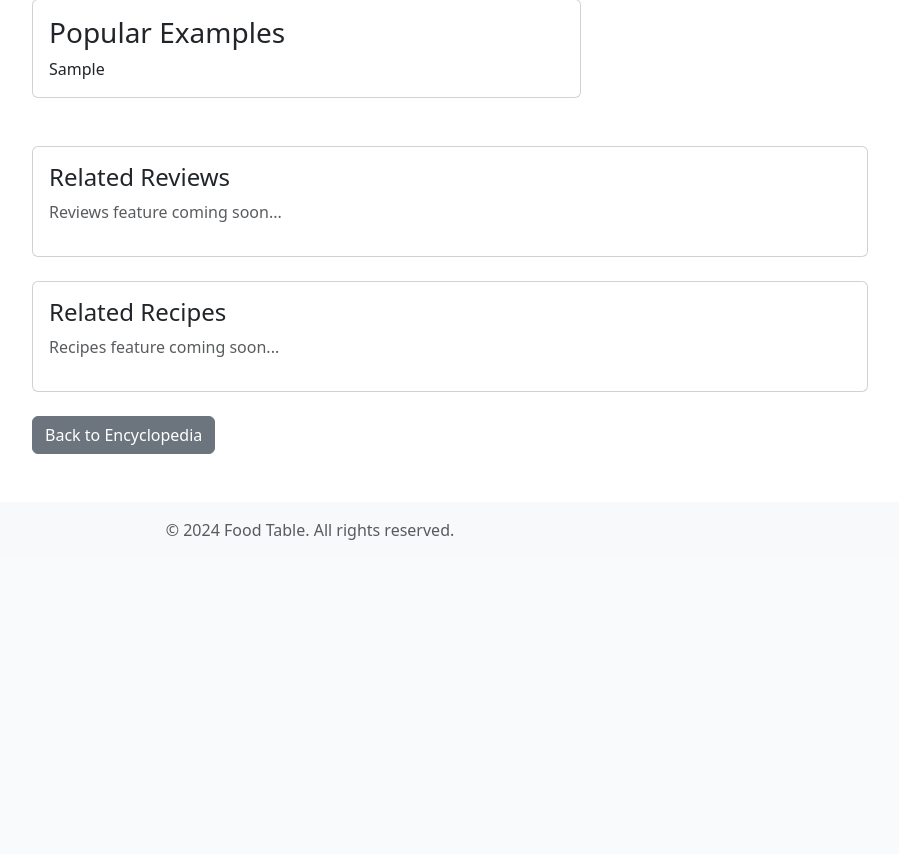
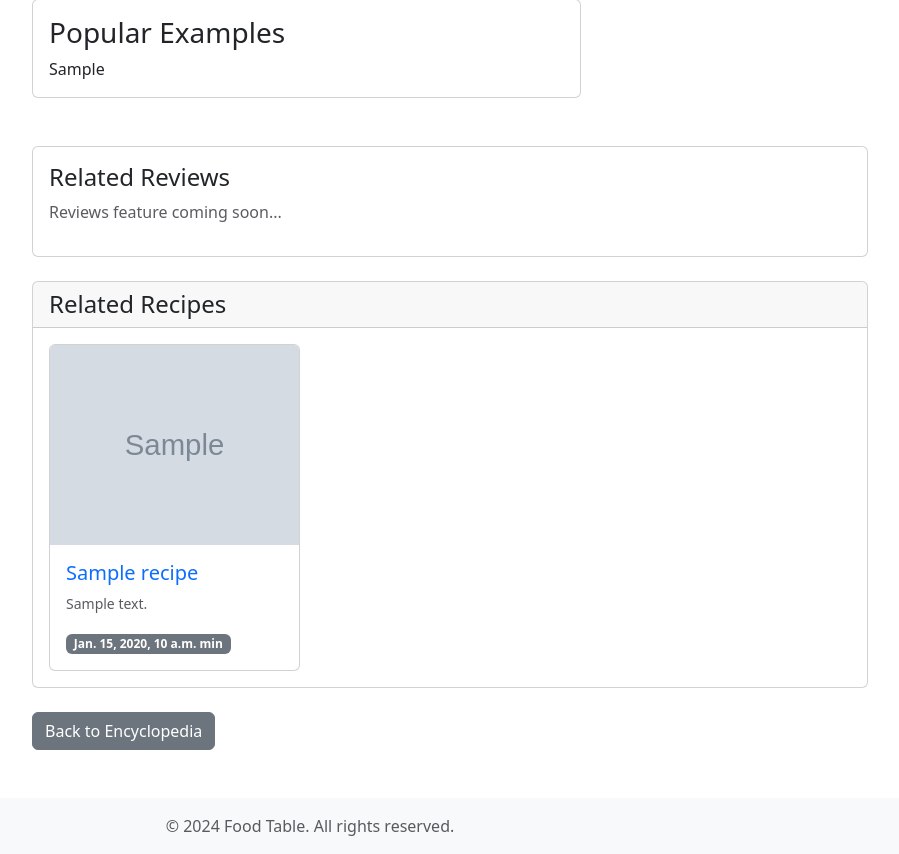
Before and after one commit to beeckusu/food-table, a Django app: template templates/encyclopedia/detail.html in a window 1280 px wide. Shown: the part 903-1757 px from the top of the page, without its empty margins (330-1229 px from the left). Before the commit the page ends 1443 px from the top, so only its background shows below. Run offline with Django 5.2, Linux system fonts and the light colour scheme; tables that the repository leaves empty hold one stand-in row (values such as "Sample post"); the template is opened without the code that fills it: values that come from a table or form of the project are taken from there, most other values are stand-ins (such as "Sample title", 1, 10 or a date in 2020); grey boxes marked "Sample" are stand-in pictures; data that the repository does not hold is empty.

Commit message:
FT-87: Add related recipes to encyclopedia pages
Display recipes linked to encyclopedia entries with
card-based layout showing images, descriptions, and key
metadata. Use prefetched queries for optimal performance.

🤖 Generated with [Claude Code](https://claude.com/claude-code)

Co-Authored-By: Claude <noreply@anthropic.com>

```diff
--- a/content/views/encyclopedia_create_api.py
+++ b/content/views/encyclopedia_create_api.py
@@ -31,6 +31,10 @@ class EncyclopediaCreateApiView(View):
             "description": str (required),
             "cuisine_type": str (optional),
             "dish_category": str (optional),
+            "region": str (optional),
+            "cultural_significance": str (optional),
+            "popular_examples": str (optional),
+            "history": str (optional),
             "parent_id": int (optional),
             "dish_id": int (optional - if provided, links the dish to the entry)
         }
--- a/content/views/encyclopedia_detail.py
+++ b/content/views/encyclopedia_detail.py
@@ -30,6 +30,9 @@ class EncyclopediaDetailView(DetailView):
         # Add tags
         context['tags'] = entry.encyclopedia_tags.all()
 
+        # Add related recipes with optimized query
+        context['related_recipes'] = entry.recipes.prefetch_related('images').all()
+
         # Add tree entries for sidebar navigation with full tree structure
         root_entries = (
             Encyclopedia.objects
--- a/templates/encyclopedia/detail.html
+++ b/templates/encyclopedia/detail.html
@@ -205,17 +205,47 @@
     </div>
 </div>
 
-<!-- Related Recipes (Placeholder) -->
+<!-- Related Recipes -->
+{% if related_recipes %}
 <div class="row mt-4">
     <div class="col-12">
         <div class="card">
+            <div class="card-header">
+                <h4 class="mb-0">Related Recipes</h4>
+            </div>
             <div class="card-body">
-                <h4 class="card-title">Related Recipes</h4>
-                <p class="text-muted">Recipes feature coming soon...</p>
+                <div class="row row-cols-1 row-cols-md-2 row-cols-lg-3 g-4">
+                    {% for recipe in related_recipes %}
+                    <div class="col">
+                        <div class="card h-100">
+                            {% if recipe.images.all.0 %}
+                            <img src="{{ recipe.images.all.0.image.url }}" class="card-img-top" alt="{{ recipe.name }}" style="height: 200px; object-fit: cover;">
+                            {% else %}
+                            <div class="card-img-top bg-secondary d-flex align-items-center justify-content-center" style="height: 200px;">
+                                <i class="bi bi-file-earmark-text text-white" style="font-size: 3rem;"></i>
+                            </div>
+                            {% endif %}
+                            <div class="card-body">
+                                <h5 class="card-title">
+                                    <a href="{% url 'content:recipe_detail' recipe.slug %}" class="text-decoration-none">{{ recipe.name }}</a>
+                                </h5>
+                                <p class="card-text text-muted small">{{ recipe.description|truncatewords:20 }}</p>
+                                {% if recipe.difficulty %}
+                                <span class="badge bg-info">{{ recipe.get_difficulty_display }}</span>
+                                {% endif %}
+                                {% if recipe.total_time_minutes %}
+                                <span class="badge bg-secondary">{{ recipe.total_time_minutes }} min</span>
+                                {% endif %}
+                            </div>
+                        </div>
+                    </div>
+                    {% endfor %}
+                </div>
             </div>
         </div>
     </div>
 </div>
+{% endif %}
 
 <!-- Back Button -->
 <div class="row mt-4">
```
